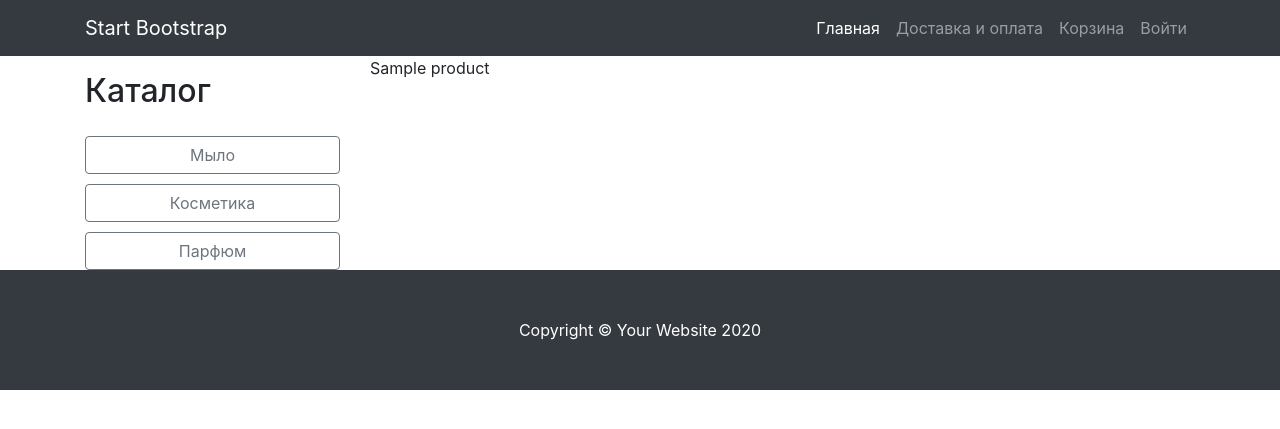
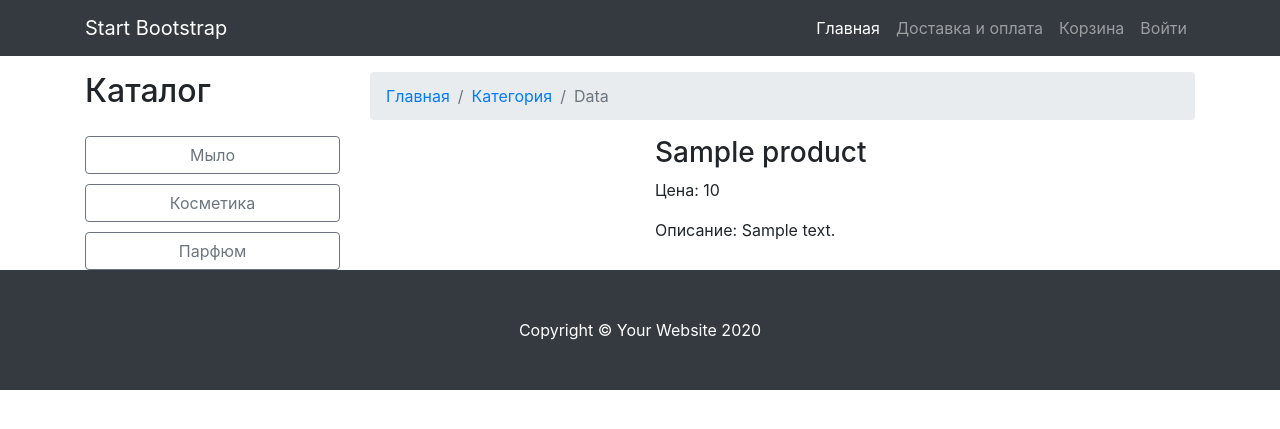
Before and after one commit to preboe/store, a Django app: template mainapp/templates/product_detail.html in a window 1280 px wide. Shown: the top 429 px of the page. Run offline with Django 3.2, Linux system fonts and the light colour scheme; the template is opened without the code that fills it: most values are stand-ins (such as "Sample title", 1, 10 or a date in 2020).

Commit message:
Переработал html файлы и добавил img категорию

```diff
--- a/mainapp/admin.py
+++ b/mainapp/admin.py
@@ -38,7 +38,7 @@ class parfumeAdmin(admin.ModelAdmin):
 
     def formfield_for_foreignkey(self, db_field, request, **kwargs):
         if db_field.name == 'category':
-            return ModelChoiceField(Category.objects.filter(slug='hatural_parfume'))
+            return ModelChoiceField(Category.objects.filter(slug='parfume'))
         return super().formfield_for_foreignkey(db_field, request, **kwargs)
 
 
@@ -47,8 +47,8 @@ class parfumeAdmin(admin.ModelAdmin):
 
 
 admin.site.register(Category)
-admin.site.register(soap, soapAdmin)#мыло с нуля
-admin.site.register(cosmetics, cosmeticsAdmin)#децкое мыло
+admin.site.register(soap, soapAdmin)#мыло
+admin.site.register(cosmetics, cosmeticsAdmin)#косметика
 admin.site.register(perfume, parfumeAdmin)#порфим
 admin.site.register(CartProduct)
 admin.site.register(Cart)
--- a/mainapp/templates/product_detail.html
+++ b/mainapp/templates/product_detail.html
@@ -1,18 +1,24 @@
 {% extends 'base.html' %}
 
 {% block content %}
-
+<nav aria-label="breadcrumb" class="mt-3">
+  <ol class="breadcrumb">
+    <li class="breadcrumb-item"><a href="#">Главная</a></li>
+    <li class="breadcrumb-item"><a href="#">Категория</a></li>
+    <li class="breadcrumb-item active" aria-current="page">Data</li>
+  </ol>
+</nav>
 <div class="row">
         <div class="col-md-4">
-
+<!--                <img src="{{ product.image.url }}" alt="#" class="img-fluid">-->
         </div>
 
         <div class="col-md-8">
+                <h3>{{ product.title }}</h3>
+                <p>Цена: {{ product.price }}</p>
+                <p>Описание: {{ product.description }}</p>
 
         </div>
-
 </div>
 
-        {{ product.title }}
-
 {% endblock content %}
```
Also changed, not shown: db.sqlite3.
